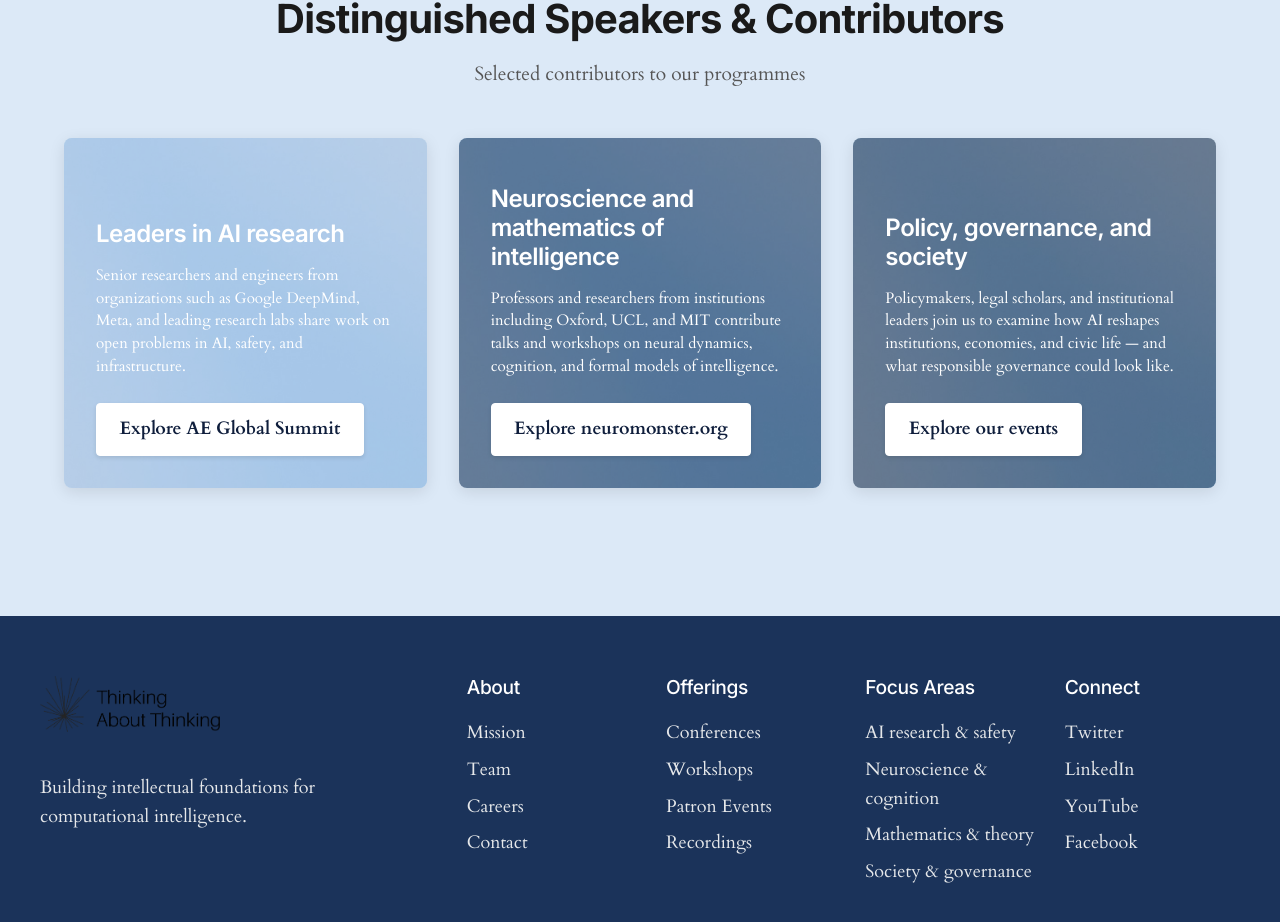
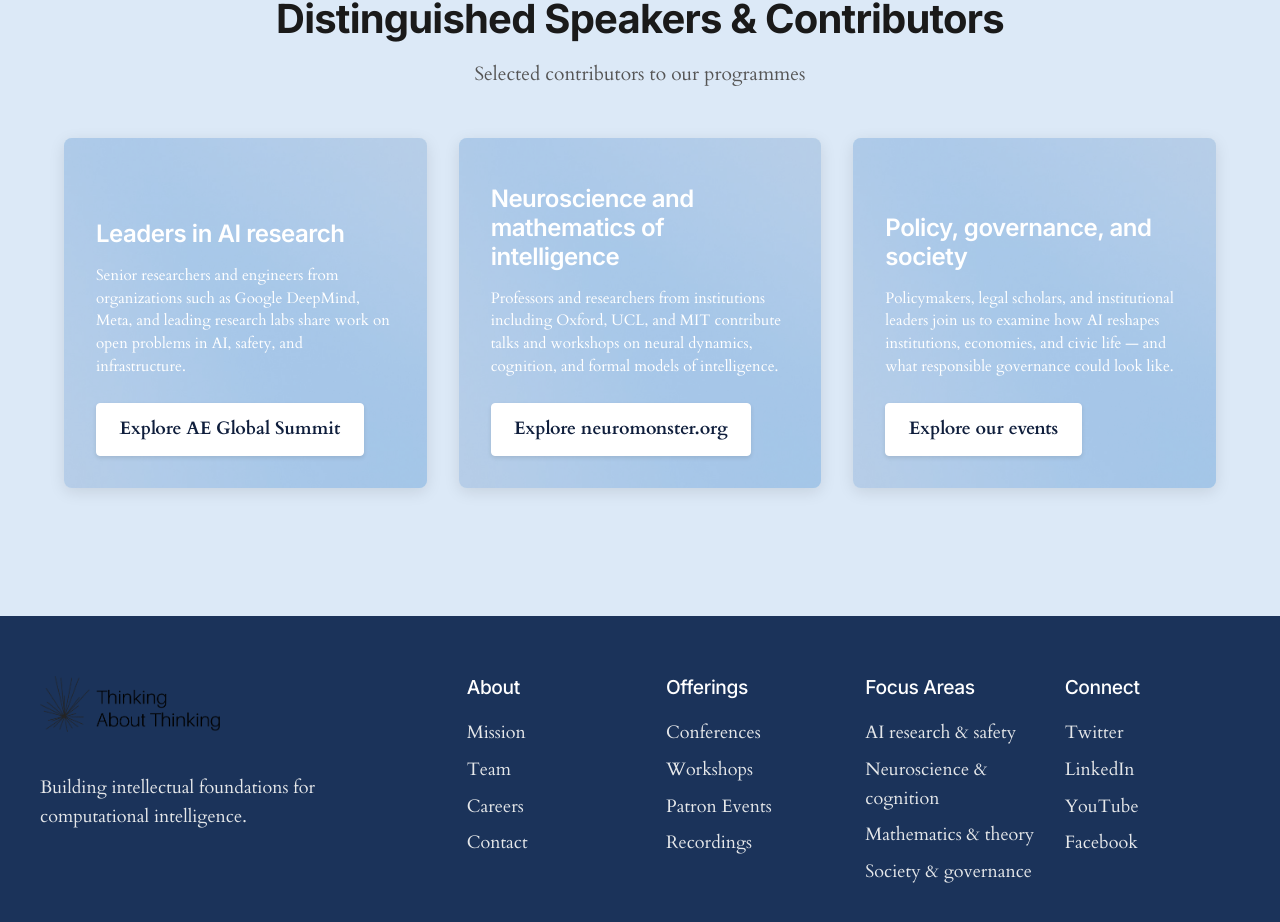
Before and after one commit to claremaguire1111/that-new-brand-design, a Next.js app: page / in a window 1280 px wide. Shown: the part 1156-2078 px from the top of the page. Built offline with nearby package versions, Linux system fonts and the light colour scheme.

Commit message:
Make all contributor cards use the same blue-medium overlay color

```diff
--- a/pages/index.js
+++ b/pages/index.js
@@ -151,13 +151,13 @@
               />
               <div
                 style={{
-                  backgroundColor: 'var(--blue-dark)',
+                  backgroundColor: 'var(--blue-medium)',
                   position: 'absolute',
                   top: 0,
                   left: 0,
                   right: 0,
                   bottom: 0,
-                  opacity: 0.55,
+                  opacity: 0.6,
                   zIndex: 2
                 }}
               />
@@ -193,13 +193,13 @@
               />
               <div
                 style={{
-                  backgroundColor: 'var(--blue-darkest)',
+                  backgroundColor: 'var(--blue-medium)',
                   position: 'absolute',
                   top: 0,
                   left: 0,
                   right: 0,
                   bottom: 0,
-                  opacity: 0.5,
+                  opacity: 0.6,
                   zIndex: 2
                 }}
               />
```
